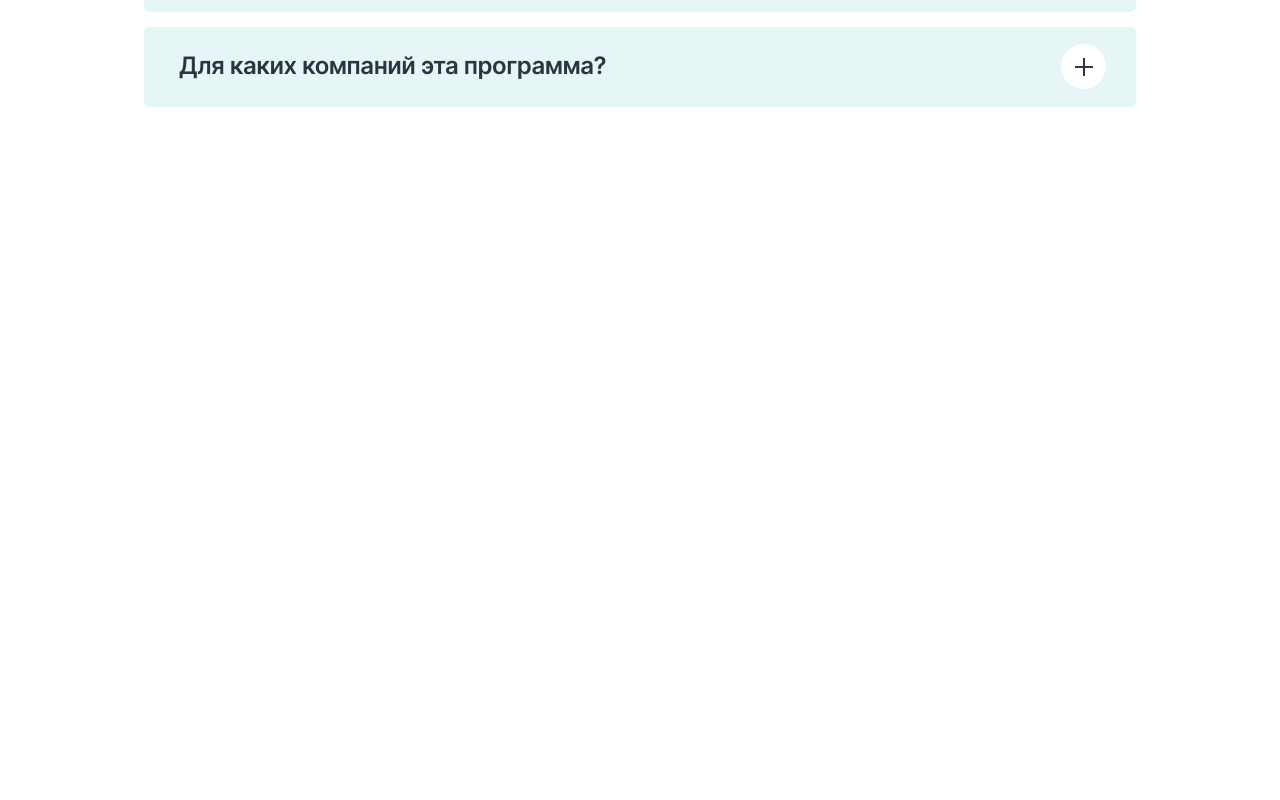
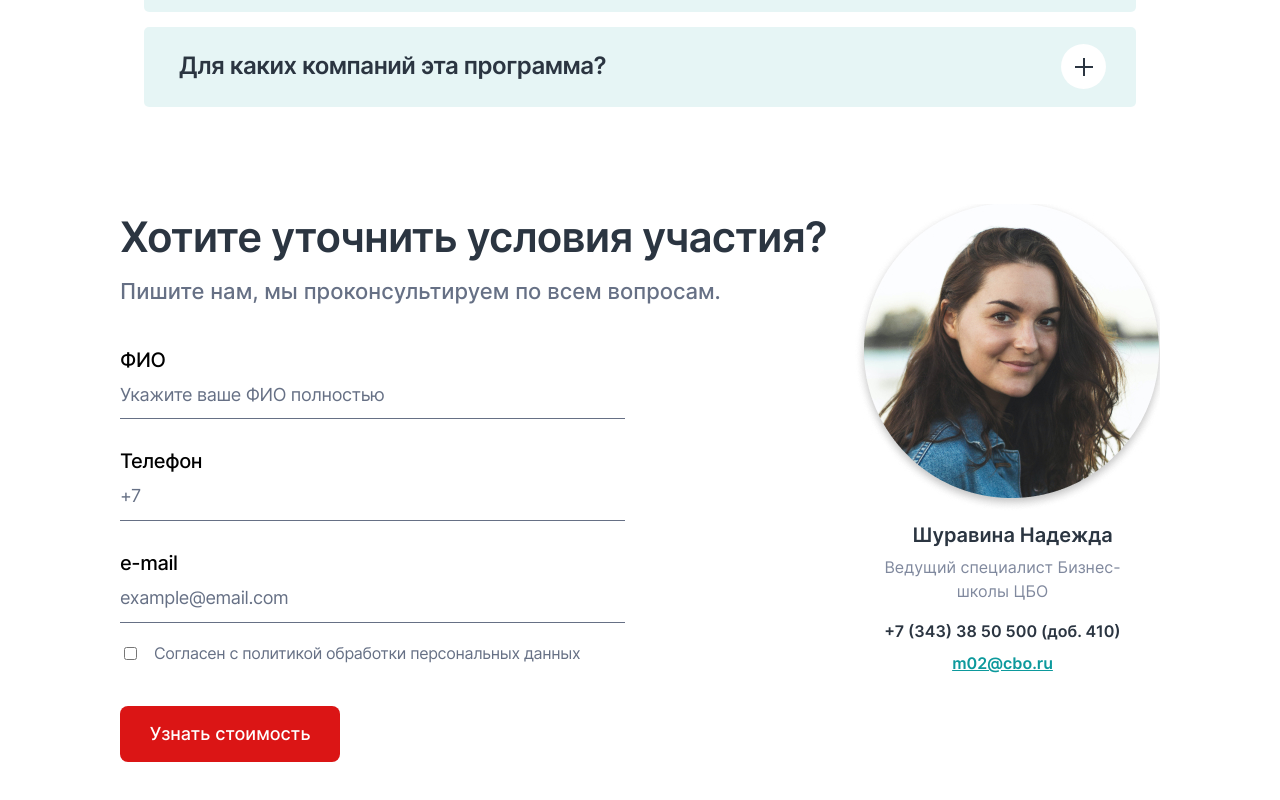
Before and after one commit to Argayash1/cbo-test-task, a React app: page / in a window 1280 px wide. Shown: the part 6732-7532 px from the top of the page. Before the commit the page ends 6935 px from the top, so only its background shows below. Built offline with nearby package versions, Linux system fonts and the light colour scheme.

Commit message:
fix: пофиксил почти все баги декстопной вёрстки Feedback

```diff
--- a/src/components/CTA/CTA.module.scss
+++ b/src/components/CTA/CTA.module.scss
@@ -84,3 +84,10 @@
 .rootTypeHowItWillGo {
 	width: 265px;
 }
+
+.rootTypeFeedback {
+	grid-row: 4/5;
+	width: 220px;
+	padding-left: 29.73px;
+	padding-right: 22.65px;
+}
--- a/src/components/CTA/index.tsx
+++ b/src/components/CTA/index.tsx
@@ -24,6 +24,7 @@ export const CTA = ({
 				[styles.rootTypeTargetAudience]: type === 'target-audience',
 				[styles.rootTypePracticeactivity]: type === 'practice-activity',
 				[styles.rootTypeHowItWillGo]: type === 'how-it-will-go',
+				[styles.rootTypeFeedback]: type === 'feedback',
 			})}
 		>
 			{linkText}
--- a/src/components/FAQ/FAQ.module.scss
+++ b/src/components/FAQ/FAQ.module.scss
@@ -5,7 +5,7 @@
 }
 
 .container {
-	@include section-flex-container(0, 50, 96, 50);
+	@include section-flex-container(0, 50, 97, 50);
 
 	@media screen and (max-width: 1006px) {
 		padding: 0 30px 80px 30px;
--- a/src/components/Feedback/Feedback.module.scss
+++ b/src/components/Feedback/Feedback.module.scss
@@ -7,4 +7,8 @@
 .container {
 	@include section-flex-container(0, 120, 96);
 	display: grid;
+	grid-template-columns: 1fr 315px;
+	grid-template-rows: auto auto 375px 56px;
+	gap: 10px 15px;
+	overflow: hidden;
 }
--- a/src/components/Feedback/index.tsx
+++ b/src/components/Feedback/index.tsx
@@ -21,7 +21,7 @@ export const Feedback = () => {
 					place='feedback'
 				/>
 				<FeedbackForm />
-				<CTA path='#' />
+				<CTA path='#' type='feedback' />
 				<SpecialistCard />
 			</div>
 		</section>
--- a/src/components/FeedbackForm/FeedbackForm.module.scss
+++ b/src/components/FeedbackForm/FeedbackForm.module.scss
@@ -4,31 +4,43 @@
 	display: flex;
 	flex-direction: column;
 	width: 505px;
-	margin: 40px 0 32px;
+	margin: 27px 0 32px;
 	padding: 0;
 }
 
 .label {
 	@include main-text-font(20, 500, 1.25);
+	letter-spacing: -0.4px;
 
 	&:not(:first-child) {
+		margin-top: 30.5px;
+	}
+
+	&:nth-child(3) {
 		margin-top: 30px;
 	}
 }
 
 .input {
-	padding-top: 10.5px;
-	padding-bottom: 10px;
+	@include main-text-font(18, 400, 1.38);
+
+	padding: 10px 0 10.5px;
 	outline: none;
 	border-top: none;
 	border-right: none;
 	border-bottom: 1px solid #667085;
 	border-left: none;
+
+	&::placeholder {
+		@include main-text-font(18, 400, 1.38, #667085);
+		letter-spacing: -0.36px;
+	}
 }
 
 .checkboxLabel {
 	@include main-text-font(16, 400, 1.56, #667085);
 	display: flex;
-	gap: 11px;
-	margin-top: 20.5px;
+	gap: 14px;
+	margin-top: 18.5px;
+	letter-spacing: -0.32px;
 }
--- a/src/components/Main/index.tsx
+++ b/src/components/Main/index.tsx
@@ -22,7 +22,7 @@ export const Main = () => {
 			<AboutAuthor />
 			<AboutPractiсum />
 			<FAQ />
-			{/* <Feedback /> */}
+			<Feedback />
 		</main>
 	)
 }
--- a/src/components/SectionSubtitle/SectionSubtitle.module.scss
+++ b/src/components/SectionSubtitle/SectionSubtitle.module.scss
@@ -76,7 +76,11 @@
 }
 
 .rootPlaceFeedback {
-	margin-top: 10px;
+	margin-top: 0;
+	font-size: 22px;
+	line-height: 1.45;
+	letter-spacing: normal;
+	max-height: 32px;
 }
 
 .spanNoWrap {
--- a/src/components/SectionTitle/SectionTitle.module.scss
+++ b/src/components/SectionTitle/SectionTitle.module.scss
@@ -137,3 +137,8 @@
 		padding-right: 7px;
 	}
 }
+
+.rootPlaceFeedback {
+	margin-top: 5px;
+	height: 57px;
+}
--- a/src/components/SectionTitle/index.tsx
+++ b/src/components/SectionTitle/index.tsx
@@ -20,6 +20,7 @@ export const SectionTitle = ({ titleText, place }: ISectionTitle) => {
 				[styles.rootPlaceHowWillItGo]: place === 'how-will-it-go',
 				[styles.rootPlaceAboutPracticum]: place === 'about-practicum',
 				[styles.rootPlaceFaq]: place === 'faq',
+				[styles.rootPlaceFeedback]: place === 'feedback',
 			})}
 		>
 			{titleText}
--- a/src/components/SpecialistCard/SpecialistCard.module.scss
+++ b/src/components/SpecialistCard/SpecialistCard.module.scss
@@ -4,19 +4,22 @@
 	background-color: #fff;
 	grid-row: 1/4;
 	grid-column: 2/3;
-	width: 295px;
+	width: 315px;
+	font-size: 0;
 }
 
 .photo {
-	width: 295px;
-	height: 295px;
+	width: 100%;
+	height: 315px;
+	object-fit: contain;
+	object-position: 9px -7px;
 }
 
 .name {
 	@include main-text-font(20, 600, 1.6, #2b3541);
-	margin: 20px 0 4px;
-	padding: 0;
-	text-align: center;
+	margin: 0 auto 4px;
+	padding: 0 0 0 20px;
+	width: max-content;
 }
 
 .job {
--- a/src/components/SpecialistCard/index.tsx
+++ b/src/components/SpecialistCard/index.tsx
@@ -1,6 +1,6 @@
 import React from 'react'
 import styles from './SpecialistCard.module.scss'
-import specialistPhoto from '../../assets/images/feedback-specialist-photo.png'
+import specialistPhoto from '../../assets/images/feedback-specialist-photo.jpg'
 
 export const SpecialistCard = () => {
 	return (
@@ -8,6 +8,7 @@ export const SpecialistCard = () => {
 			<img
 				src={specialistPhoto}
 				alt='Фото ведущегшо специалиста Бизнес-школы ЦБО Надежды Шуравиной'
+				className={styles.photo}
 			/>
 			<h3 className={styles.name}>Шуравина Надежда</h3>
 			<p className={styles.job}>Ведущий специалист Бизнес-школы&nbsp;ЦБО</p>
```
Also changed, not shown: src/assets/images/feedback-specialist-photo.jpg (added).
